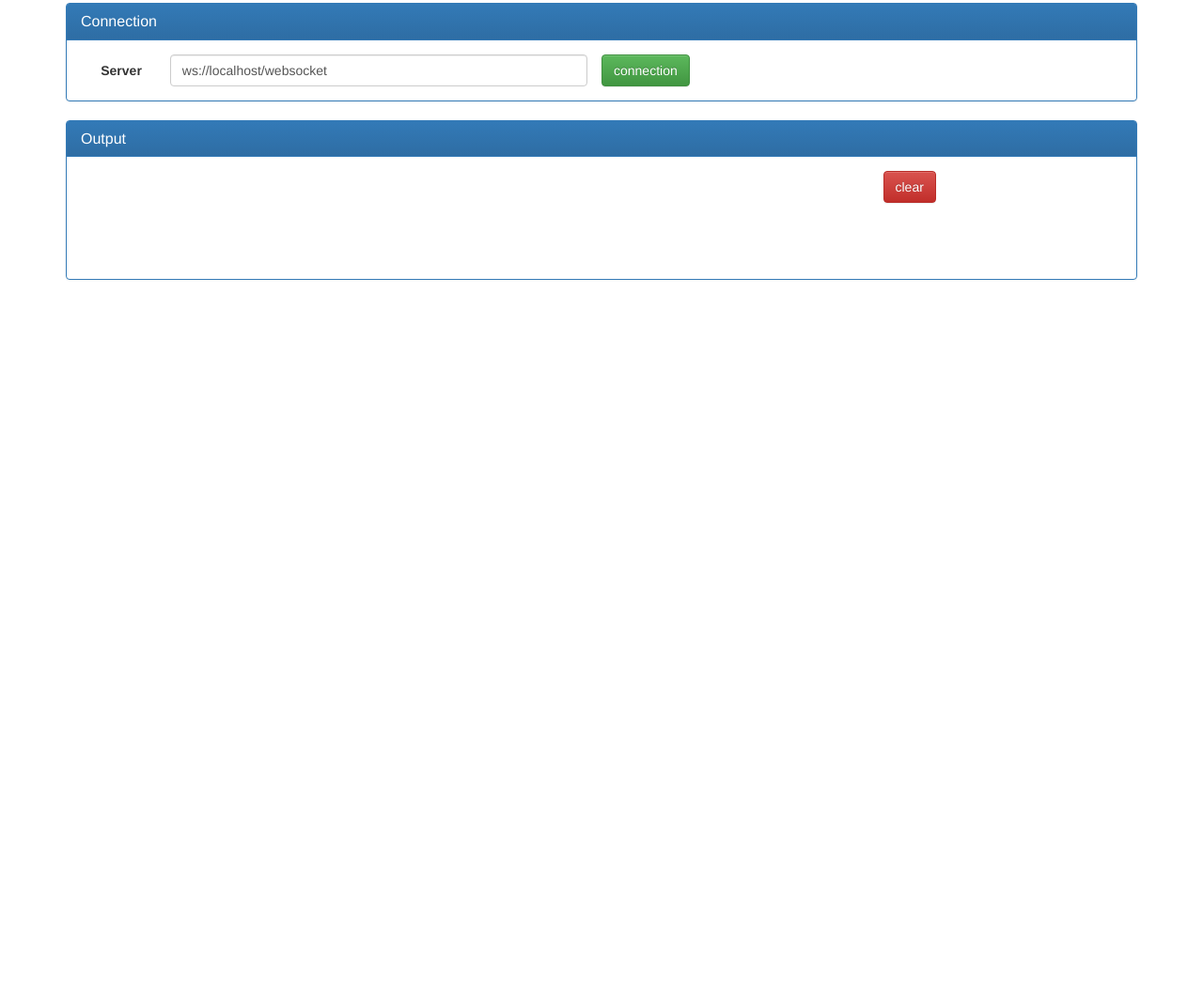
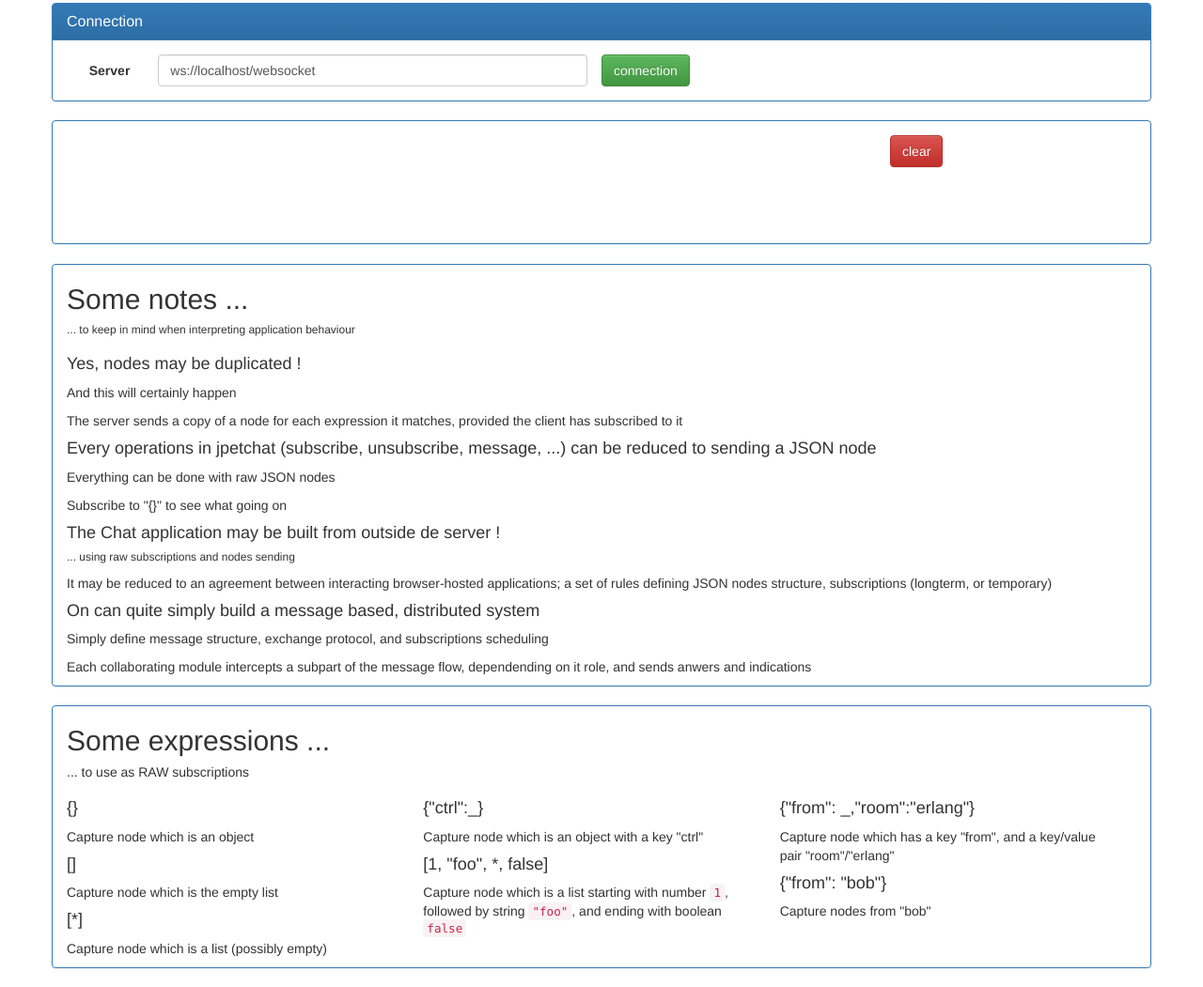
Before and after one commit to nmichel/jpetdemo, a plain HTML site: page priv/index.html in a window 1280 px wide. Shown: the part 222-1273 px from the top of the page at 94% size. Before the commit the page ends 800 px from the top, so only its background shows below. Drawn offline with nearby package versions, Linux system fonts and the light colour scheme.

Commit message:
* Add some information.

```diff
--- a/priv/index.html
+++ b/priv/index.html
@@ -18,7 +18,8 @@
         <div class="jumbotron">
           <h1>jpetchat</h1>
         </div>
-        <div id="connection" class="panel panel-primary">
+
+        <div id="connection" class="row panel panel-primary">
           <div class="panel-heading">
             <h2 class="panel-title">Connection</h2>
           </div>
@@ -34,10 +35,7 @@
           </form>
         </div>
 
-        <div class="panel panel-primary">
-          <div class="panel-heading">
-            <h2 class="panel-title">Output</h2>
-          </div>
+        <div class="row panel panel-primary">
           <form class="panel-body form-horizontal">
             <div id="content" class="form-group">
               <div id="output" class="col-xs-9"></div>
@@ -49,7 +47,7 @@
         </div>
 
         <div class="row">
-          <div class="col-lg-4">
+          <div class="row col-lg-4">
             <div id="navigation" class="panel panel-primary">
               <div class="panel-heading">
                 <h2 class="panel-title">Messenging</h2>
@@ -131,6 +129,53 @@
           <div id="chats" class="col-lg-8">
           </div>
         </div>
+
+        <div class="row panel panel-primary">
+          <div class="col-lg-12"><h2>Some notes ...<h6>... to keep in mind when interpreting application behaviour</h6></h2></div>
+          <div class="col-lg-12">
+              <h4>Yes, nodes may be duplicated !</h4>
+              <p>And this will certainly happen </p>
+              <p>The server sends a copy of a node for each expression it matches, provided the client has subscribed to it</p>
+
+              <h4>Every operations in jpetchat (subscribe, unsubscribe, message, ...) can be reduced to sending a JSON node</h4>
+              <p>Everything can be done with raw JSON nodes</p>
+              <p>Subscribe to "{}" to see what going on</p>
+
+              <h4>The Chat application may be built from outside de server !<h6>... using raw subscriptions and nodes sending</h6></h4>
+              <p>It may be reduced to an agreement between interacting browser-hosted applications; a set of rules defining JSON nodes structure, subscriptions (longterm, or temporary)</p>
+
+              <h4>On can quite simply build a message based, distributed system</h4>
+              <p>Simply define message structure, exchange protocol, and subscriptions scheduling</p>
+              <p>Each collaborating module intercepts a subpart of the message flow, dependending on it role, and sends anwers and indications</p>
+          </div>
+        </div>
+
+        <div class="row panel panel-primary">
+          <div class="col-lg-12"><h2>Some expressions ...<h5>... to use as RAW subscriptions </h5></h2></div>
+
+          <div class="row col-lg-12">
+            <div class="col-lg-4">
+              <h4>{}</h4>
+              <p>Capture node which is an object</p>
+              <h4>[]</h4>
+              <p>Capture node which is the empty list</p>
+              <h4>[*]</h4>
+              <p>Capture node which is a list (possibly empty)</p>
+            </div>
+            <div class="col-lg-4">
+              <h4>{"ctrl":_}</h4>
+              <p>Capture node which is an object with a key "ctrl"</p>
+              <h4>[1, "foo", *, false]</h4>
+              <p>Capture node which is a list starting with number <code>1</code>, followed by string <code>"foo"</code>, and ending with boolean <code>false</code></p>
+            </div>
+            <div class="col-lg-4">
+              <h4>{"from": _,"room":"erlang"}</h4>
+              <p>Capture node which has a key "from", and a key/value pair "room"/"erlang"</p>
+              <h4>{"from": "bob"}</h4>
+              <p>Capture nodes from "bob"</p>
+            </div>
+          </div>
+        </div>
       </div>
     </div>
   </body>
```
